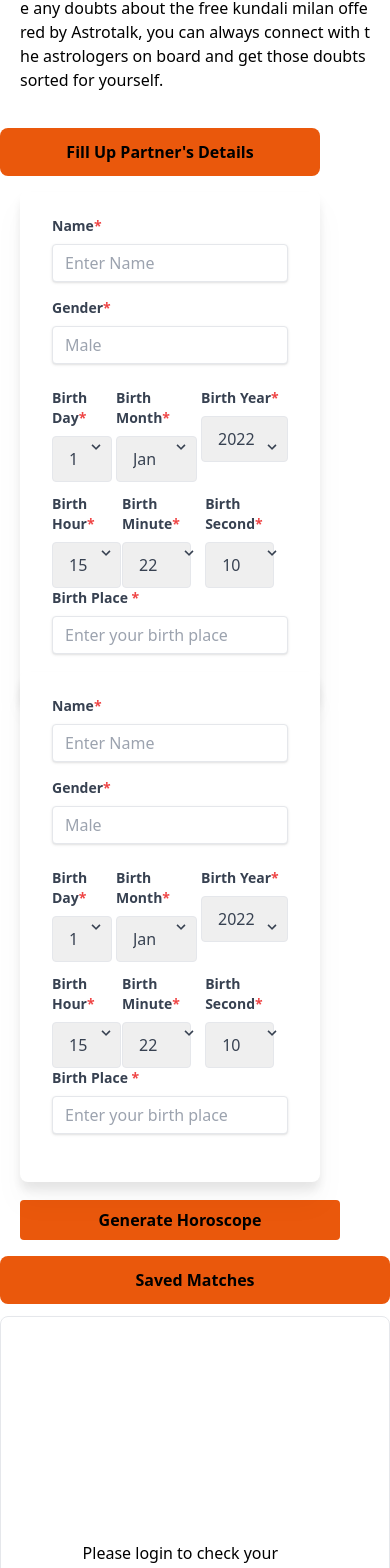
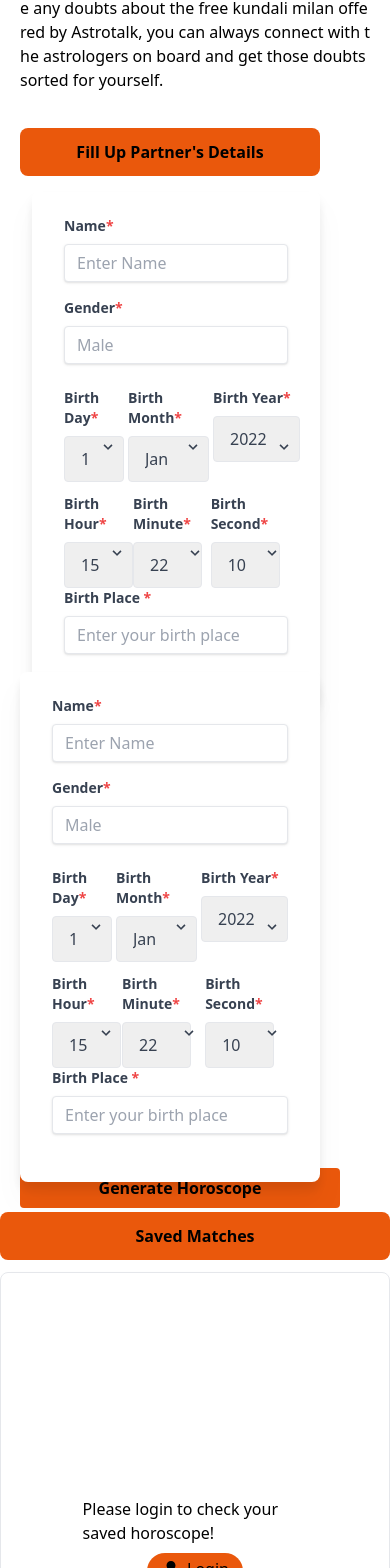
Before and after one commit to Niveditha87/Astrosoul--Frontend, a React (Create React App) app: page /kundliMatching in a window 390 px wide. Shown: the part 1074-2642 px from the top of the page. Built offline with nearby package versions, Linux system fonts and the light colour scheme.

Commit message:
today panchang

```diff
--- a/src/components/KundliMatching.jsx
+++ b/src/components/KundliMatching.jsx
@@ -66,10 +66,10 @@ function TodayHoroscope() {
                                   <div className='flex flex-col md:flex-row md:w-[44rem]'>
 
                                     <div class=" w-[20rem] md:w-[22rem] h-[30rem]">
-                                        <div className="bg-orange-600 text-center pt-3 font-semibold md:w-[45rem] h-[3rem] mt-4 rounded-lg backdrop-opacity-95 flex justify-center">
+                                        <div className="bg-orange-600 ml-5 md:ml-0 text-center pt-3 font-semibold md:w-[45rem] h-[3rem] mt-4 rounded-lg backdrop-opacity-95 flex justify-center">
                                             Fill Up Partner's Details
                                         </div>
-                                            <form class="bg-white drop-shadow-xl md:border rounded-lg px-8 pt-6 pb-8 mb-4 mt-4 ml-5 md:ml-0">
+                                            <form class="bg-white drop-shadow-xl md:border rounded-lg px-8 pt-6 pb-8 mb-4 mt-4 ml-8 md:ml-0">
                                                 <div class="mb-4">
                                                     <label
                                                         class="block text-gray-700 text-sm font-bold mb-2"
@@ -509,7 +509,7 @@ function TodayHoroscope() {
 
                                 <div class="flex mx-auto">
                                     <button
-                                        class="bg-orange-600 hover:bg-orange-500 text-black font-bold py-2 px-4 rounded focus:outline-none focus:shadow-outline w-[20rem] mt-32 ml-5 md:ml-0  md:w-full "
+                                        class="bg-orange-600 hover:bg-orange-500 text-black font-bold py-2 px-4 rounded focus:outline-none focus:shadow-outline w-[20rem] mt-24 ml-5 md:ml-0  md:w-full "
                                         type="button"
                                     >
                                         Generate Horoscope
@@ -518,7 +518,7 @@ function TodayHoroscope() {
                                 </div>
                                 {/* <div className='w-[30rem] ml-10 '> */}
                                 <div class="w-full max-w-[45rem] md:ml-5 grid content-center">
-                                    <div className="bg-orange-600 text-center pt-3 font-semibold md:w-[30rem] h-[3rem] mt-4 rounded-lg backdrop-opacity-95 flex justify-center ">
+                                    <div className="bg-orange-600 text-center pt-3 font-semibold md:w-[30rem] h-[3rem] mt-1  rounded-lg backdrop-opacity-95 flex justify-center ">
                                         Saved Matches
                                     </div>
                                     <form class="bg-white drop-shadow-xl border rounded-lg px-[5.1rem] h-[32rem] pt-[14rem] pb-8 mb-4 mt-3 ">
@@ -548,7 +548,7 @@ function TodayHoroscope() {
 
                     {/* <div className='w-full'> */}
                         {/* <div className="m-20  bg-black"> */}
-                            <div className='bg-orange-300 md:m-20 border border-orange-600 p-5 rounded-lg flex flex-row justify-between'>
+                            <div className='bg-orange-300 md:m-20 border border-orange-600 p-5 rounded-lg flex flex-row justify-between mb-5 md:mb-0'>
                                 <div className='md:ml-32 mt-2'>
                                     <h1 className='flex justify-center text-2xl font-bold'>Will You Get Married in 2023</h1>
                                     <p className='flex justify-center mt-2 text-xl font-semibold'> Astrologer can tell</p>
```
